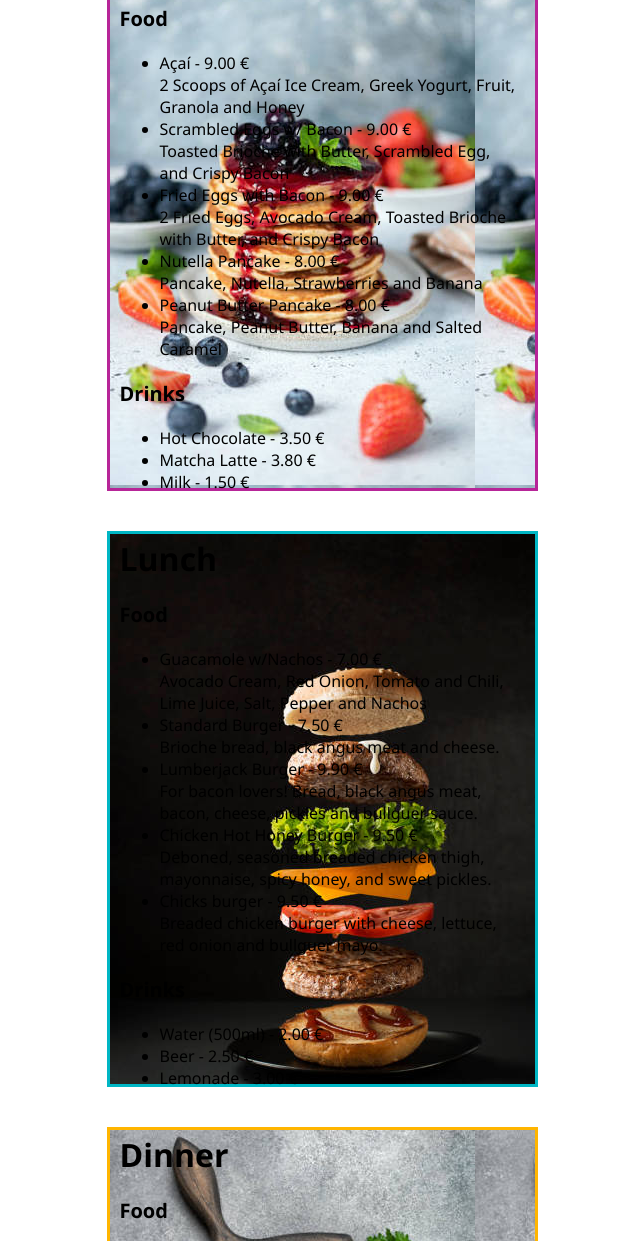
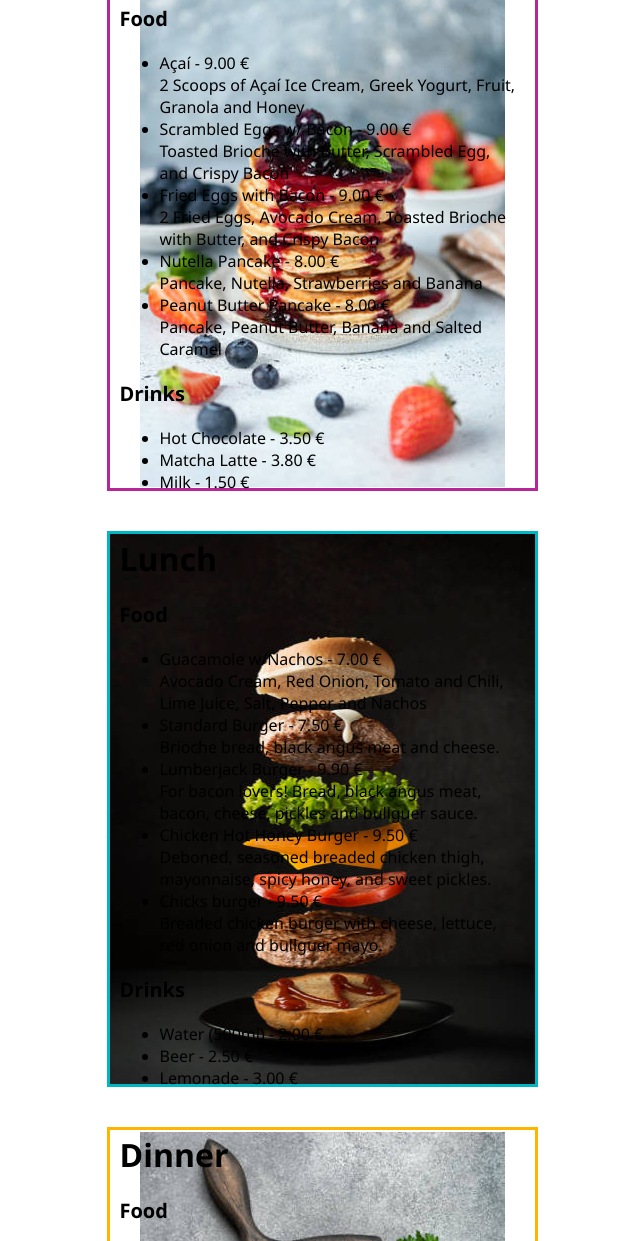
Before and after one commit to SFPS77/Restaurant-Menu-Assignment, a plain HTML site: page index.html in a window 1280 px wide. Shown: the part 576-1817 px from the top of the page, without its empty margins (318-958 px from the left). Drawn offline with Linux system fonts and the light colour scheme.

Commit message:
Update index.html

```diff
--- a/index.html
+++ b/index.html
@@ -2,7 +2,7 @@
 <html lang="en" style="font-family: Aptos, Segoe UI, Arial, sans-serif;">
   <img src="LogoImage.png">
 <p style="text-align:center; font-size:60px;">The Hungry Filipe</p>
-  <div style="width:400px; height:550px; background-image: url('BreakfastImage.jpeg'); background-attachment: scroll;  margin:auto; padding-left:10px; padding-right:15px; border-style:solid; border-color:#B72598; margin-bottom: 40px;">
+  <div style="width:400px; height:550px; background-image: url('BreakfastImage.jpeg'); background-attachment: scroll; background-repeat:no-repeat; background-position:center;  margin:auto; padding-left:10px; padding-right:15px; border-style:solid; border-color:#B72598; margin-bottom: 40px;">
     <h1 style="margin-top:3px;">Breakfast</h1>
     <p style="font-size:20px;font-weight:bold;">Food</p>
     <ul>
@@ -26,7 +26,7 @@
       <li> Milk - 1.50 €</li>
     </ul>
   </div>
-  <div style="width:400px; height:550px;background-image: url('LunchImage.jpg'); background-attachment: scroll; margin:auto; padding-left:10px; padding-right:15px; border-style:solid; border-color:#00B6C4; margin-bottom: 40px;">
+  <div style="width:400px; height:550px;background-image: url('LunchImage.jpg'); background-attachment: scroll; background-repeat:no-repeat; background-position:center; margin:auto; padding-left:10px; padding-right:15px; border-style:solid; border-color:#00B6C4; margin-bottom: 40px;">
     <h1 style="margin-top:3px;">Lunch</h1>
 <p style="font-size:20px;font-weight:bold;">Food</p>
     <ul>
@@ -56,7 +56,7 @@
       <li>Lemonade - 3.00 €</li>
     </ul>
   </div>
-  <div style="width:400px; height:550px; background-image: url('DinnerImage.jpeg'); background-attachment: scroll; margin:auto; padding-left:10px; padding-right:15px; border-style:solid; border-color:#FFB500; margin-bottom: 40px;">
+  <div style="width:400px; height:550px; background-image: url('DinnerImage.jpeg'); background-attachment: scroll; background-repeat:no-repeat; background-position:center; margin:auto; padding-left:10px; padding-right:15px; border-style:solid; border-color:#FFB500; margin-bottom: 40px;">
     <h1 style="margin-top:3px;">Dinner</h1>
 <p style="font-size:20px;font-weight:bold;">Food</p>
     <ul>
```
